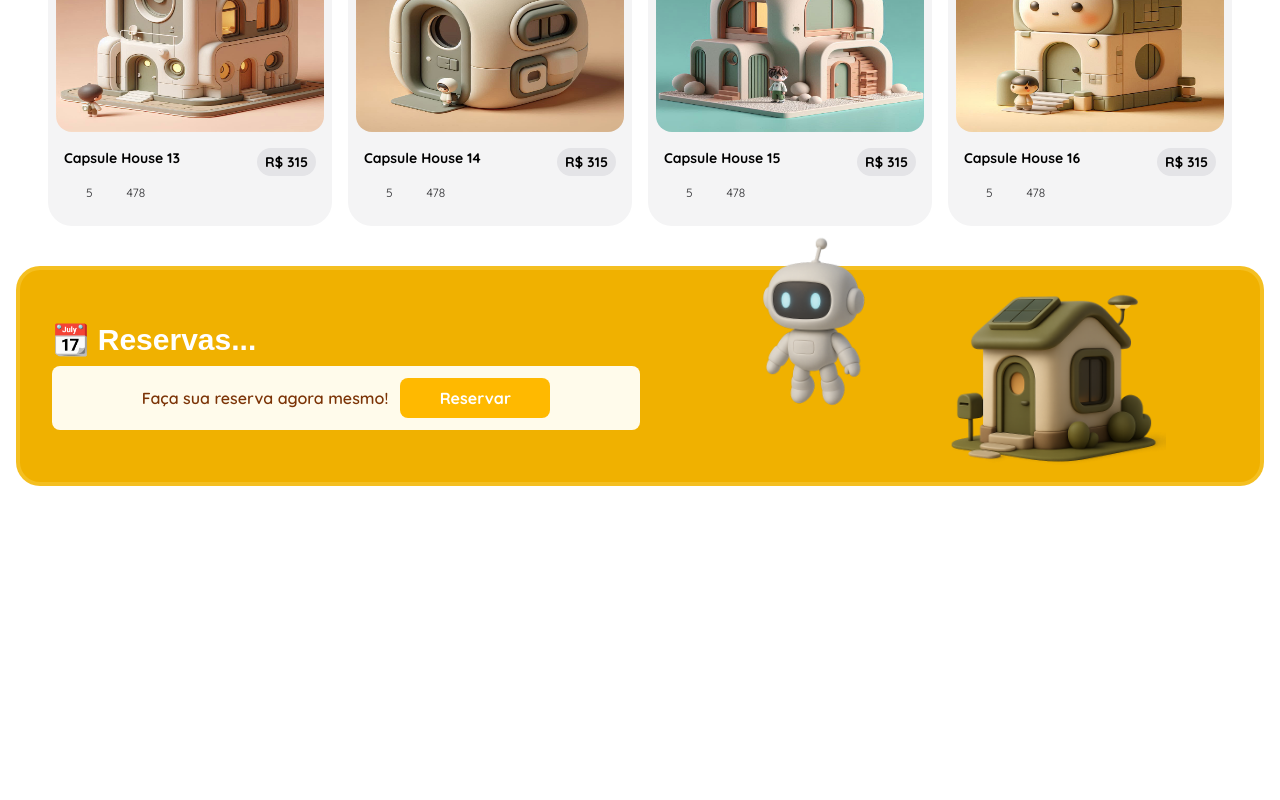
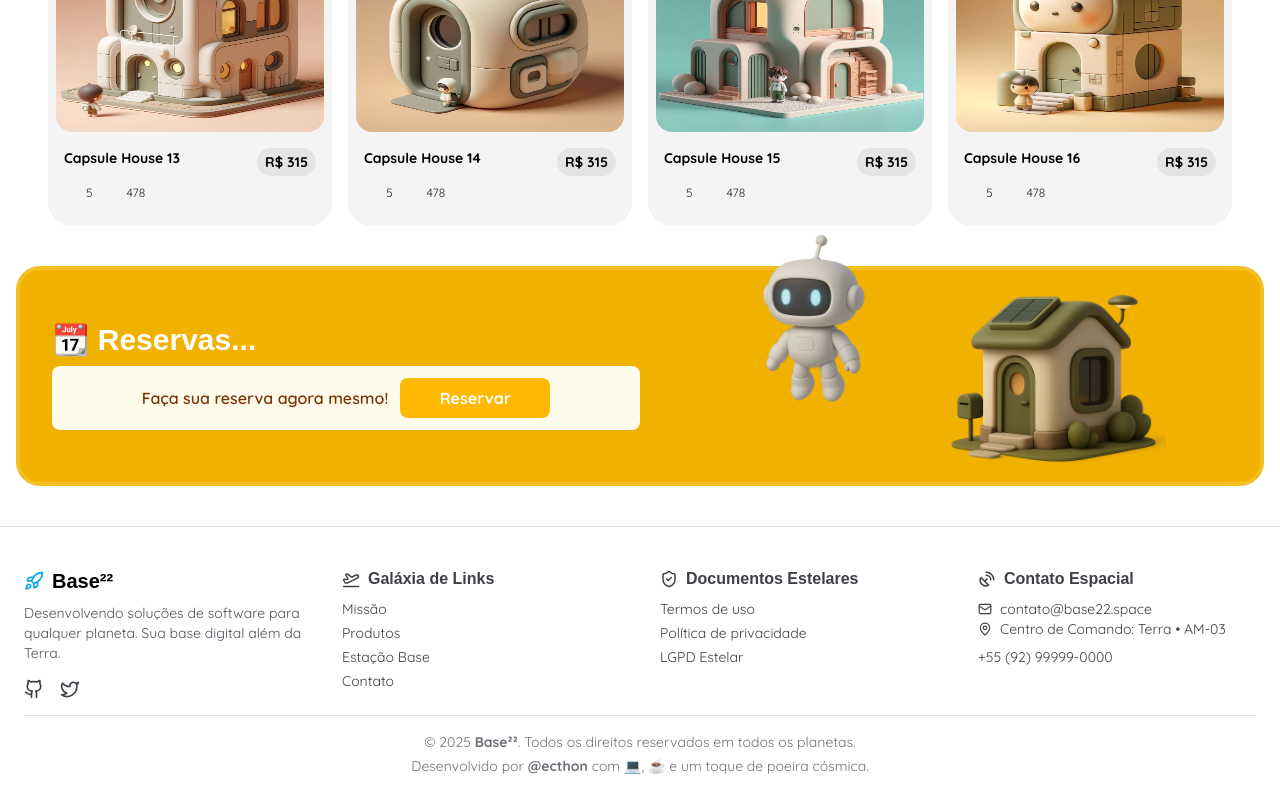
Before and after one commit to ecthon/cute-store, a Next.js app: page / in a window 1280 px wide. Shown: the part 1798-2598 px from the top of the page. Before the commit the page ends 2286 px from the top, so only its background shows below. Built offline with nearby package versions, Linux system fonts and the light colour scheme; some icons are missing; a web font is replaced by a local one.

Commit message:
feat: Add Footer component with social links and improved layout using lucide-react icons

```diff
--- a/package.json
+++ b/package.json
@@ -11,6 +11,7 @@
   "dependencies": {
     "@hugeicons/core-free-icons": "^1.0.14",
     "@hugeicons/react": "^1.0.5",
+    "lucide-react": "^0.525.0",
     "next": "15.3.5",
     "react": "^19.0.0",
     "react-dom": "^19.0.0"
--- a/src/app/page.tsx
+++ b/src/app/page.tsx
@@ -1,3 +1,4 @@
+import { Footer } from "@/components/footer";
 import { Heading } from "@/components/home/heading";
 import { HouseStore } from "@/components/houses/house-store";
 import { Reservation } from "@/components/reservation";
@@ -9,6 +10,7 @@ export default function Home() {
       <Heading />
       <HouseStore />
       <Reservation />
+      <Footer />
     </div>
   );
 }
--- /dev/null
+++ b/src/components/footer.tsx
@@ -0,0 +1,113 @@
+import {
+    Rocket,
+    SatelliteDish,
+    ShieldCheck,
+    Mail,
+    MapPin,
+    PlaneTakeoff,
+    Github,
+    Twitter
+} from "lucide-react";
+
+export function Footer() {
+    return (
+        <footer className="bg-white text-zinc-700 pt-10 pb-6 px-6 border-t border-zinc-200">
+            <div className="max-w-screen-xl mx-auto grid grid-cols-1 sm:grid-cols-2 md:grid-cols-4 gap-10">
+                <div>
+                    <h3 className="text-xl font-bold text-black flex items-center gap-2 group">
+                        <Rocket
+                            size={20}
+                            className="transition duration-300 group-hover:drop-shadow-[0_0_6px_#0ea5e9] text-sky-500"
+                        />
+                        Base²²
+                    </h3>
+                    <p className="text-sm mt-2 text-zinc-600">
+                        Desenvolvendo soluções de software para qualquer planeta.
+                        Sua base digital além da Terra.
+                    </p>
+
+                    {/* Redes sociais */}
+                    <div className="flex gap-4 mt-4">
+                        <a
+                            href="https://github.com/seuusuario"
+                            target="_blank"
+                            rel="noopener noreferrer"
+                            className="transition duration-300 hover:text-black hover:scale-110"
+                        >
+                            <Github size={20} />
+                        </a>
+                        <a
+                            href="https://twitter.com/seuusuario"
+                            target="_blank"
+                            rel="noopener noreferrer"
+                            className="transition duration-300 hover:text-sky-500 hover:scale-110"
+                        >
+                            <Twitter size={20} />
+                        </a>
+                    </div>
+                </div>
+
+                <div>
+                    <h4 className="text-md font-semibold mb-2 flex items-center gap-2 group">
+                        <PlaneTakeoff
+                            size={18}
+                            className="transition duration-300 group-hover:scale-110 group-hover:text-violet-500"
+                        />
+                        Galáxia de Links
+                    </h4>
+                    <ul className="space-y-1 text-sm">
+                        <li><a href="#" className="hover:underline">Missão</a></li>
+                        <li><a href="#" className="hover:underline">Produtos</a></li>
+                        <li><a href="#" className="hover:underline">Estação Base</a></li>
+                        <li><a href="#" className="hover:underline">Contato</a></li>
+                    </ul>
+                </div>
+
+                <div>
+                    <h4 className="text-md font-semibold mb-2 flex items-center gap-2 group">
+                        <ShieldCheck
+                            size={18}
+                            className="transition duration-300 group-hover:text-emerald-500 group-hover:scale-110"
+                        />
+                        Documentos Estelares
+                    </h4>
+                    <ul className="space-y-1 text-sm">
+                        <li><a href="#" className="hover:underline">Termos de uso</a></li>
+                        <li><a href="#" className="hover:underline">Política de privacidade</a></li>
+                        <li><a href="#" className="hover:underline">LGPD Estelar</a></li>
+                    </ul>
+                </div>
+
+                <div>
+                    <h4 className="text-md font-semibold mb-2 flex items-center gap-2 group">
+                        <SatelliteDish
+                            size={18}
+                            className="transition duration-300 group-hover:text-yellow-500 group-hover:scale-110"
+                        />
+                        Contato Espacial
+                    </h4>
+                    <p className="text-sm flex items-center gap-2 group">
+                        <Mail
+                            size={14}
+                            className="transition duration-300 group-hover:text-sky-500 group-hover:drop-shadow-[0_0_4px_#0ea5e9]"
+                        />
+                        contato@base22.space
+                    </p>
+                    <p className="text-sm flex items-center gap-2 group">
+                        <MapPin
+                            size={14}
+                            className="transition duration-300 group-hover:text-pink-500 group-hover:scale-110"
+                        />
+                        Centro de Comando: Terra • AM-03
+                    </p>
+                    <p className="text-sm mt-2">+55 (92) 99999-0000</p>
+                </div>
+            </div>
+
+            <div className="border-t border-zinc-200 mt-4 pt-4 text-sm text-center text-zinc-500">
+                <p>&copy; {new Date().getFullYear()} <b>Base²²</b>. Todos os direitos reservados em todos os planetas.</p>
+                <p className="mt-1">Desenvolvido por <b>@ecthon</b> com 💻, ☕ e um toque de poeira cósmica.</p>
+            </div>
+        </footer>
+    );
+}
```
Also changed, not shown: 1 other file (tests, documents, lock files or other folders).
